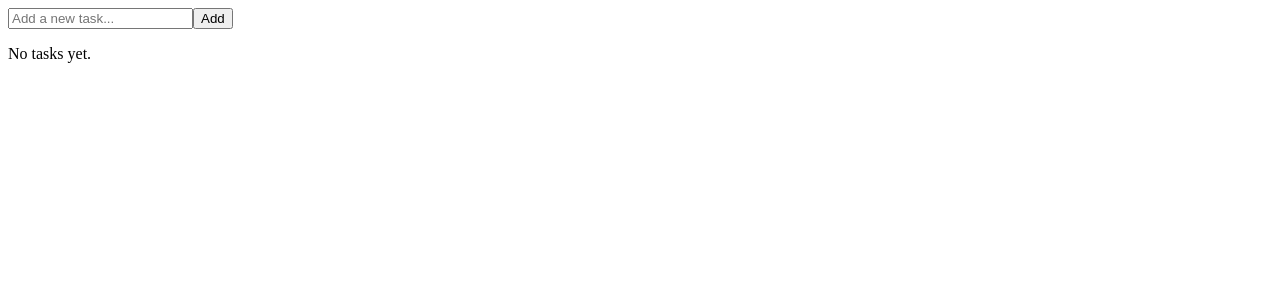
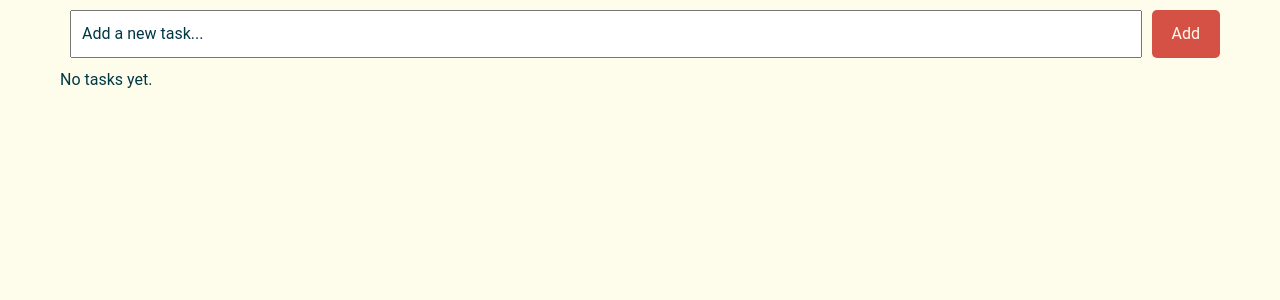
Before and after one commit to NBVTien/to-dos-list, a React (Vite) app: page / in a window 1280 px wide. Shown: the top 300 px of the page. Built offline with nearby package versions, Linux system fonts and the light colour scheme.

Commit message:
style: add reset styling and general app styling

```diff
--- a/src/App.css
+++ b/src/App.css
@@ -0,0 +1,45 @@
+.App {
+  background-color: var(--background-color);
+  color: var(--text-color);
+  font-family: var(--font-family);
+  min-height: 100vh;
+
+  display: flex;
+  justify-content: center;
+}
+
+.wrapper {
+  width: 100%;
+  max-width: 1200px;
+  padding: 0 20px;
+}
+
+form {
+  display: flex;
+  flex-direction: row;
+
+  & > input {
+    padding: 10px;
+    margin: 10px;
+    width: 100%;
+
+    &::placeholder {
+      color: var(--text-color);
+    }
+
+    &:focus {
+      outline: none;
+    }
+  }
+
+  & > button {
+    background-color: var(--accent-color);
+    color: var(--background-color);
+    width: fit-content;
+    padding: 0px 20px;
+    margin: 10px 0;
+    border: none;
+    border-radius: 5px;
+    cursor: pointer;
+  }
+}
--- a/src/App.tsx
+++ b/src/App.tsx
@@ -8,6 +8,7 @@ const App = () => {
   const [tasks, setTasks] = useState<TaskType[]>([]);
 
   const addNewTask = () => {
+    if (task.name === '') return;
     setTasks([...tasks, task]);
   };
 
@@ -27,7 +28,8 @@ const App = () => {
   };
 
   return (
-    <>
+    <div className='App'>
+      <div className='wrapper'>
         <form onSubmit={handleSubmit}>
           <input
             type="text"
@@ -41,7 +43,8 @@ const App = () => {
           tasks={tasks}
           onDelete={handleDelete}
         />
-    </>
+      </div>
+    </div>
   );
 };
 
--- a/src/components/Task.tsx
+++ b/src/components/Task.tsx
@@ -1,11 +1,12 @@
 /* eslint-disable @typescript-eslint/no-unused-vars */
+import "./Task.css";
 
 function Task( {key, name, onDelete} : {key: number, name: string, onDelete: () => void} ) {
   return (
-		<>
+		<div className="task">
 			<div>{name}</div>
 			<button onClick={onDelete}>Delete</button>
-		</>
+		</div>
   );
 }
 
--- a/src/index.css
+++ b/src/index.css
@@ -0,0 +1,83 @@
+/* Box sizing rules */
+*,
+*::before,
+*::after {
+  box-sizing: border-box;
+  margin: 0;
+  padding: 0;
+}
+
+/* Prevent font size inflation */
+html {
+  -moz-text-size-adjust: none;
+  -webkit-text-size-adjust: none;
+  text-size-adjust: none;
+}
+
+/* Remove default margin in favour of better control in authored CSS */
+body, h1, h2, h3, h4, p,
+figure, blockquote, dl, dd {
+  margin-block-end: 0;
+}
+
+/* Remove list styles on ul, ol elements with a list role, which suggests default styling will be removed */
+ul[role='list'],
+ol[role='list'] {
+  list-style: none;
+}
+
+/* Set core body defaults */
+body {
+  min-height: 100vh;
+  line-height: 1.5;
+}
+
+/* Set shorter line heights on headings and interactive elements */
+h1, h2, h3, h4,
+button, input, label {
+  line-height: 1.1;
+}
+
+/* Balance text wrapping on headings */
+h1, h2,
+h3, h4 {
+  text-wrap: balance;
+}
+
+/* A elements that don't have a class get default styles */
+a:not([class]) {
+  text-decoration-skip-ink: auto;
+  color: currentColor;
+}
+
+/* Make images easier to work with */
+img,
+picture {
+  max-width: 100%;
+  display: block;
+}
+
+/* Inherit fonts for inputs and buttons */
+input, button,
+textarea, select {
+  font: inherit;
+}
+
+/* Make sure textareas without a rows attribute are not tiny */
+textarea:not([rows]) {
+  min-height: 10em;
+}
+
+/* Anything that has been anchored to should have extra scroll margin */
+:target {
+  scroll-margin-block: 5ex;
+}
+
+/* Variable */
+:root {
+  --background-color: #fefdeb;
+  --accent-color: #d55145;
+  --text-color: #013846;
+
+  --font-family: 'Roboto', sans-serif;
+}
```
Also changed, not shown: src/components/Task.css (added). Lines whose indentation alone changed are shown as unchanged.
